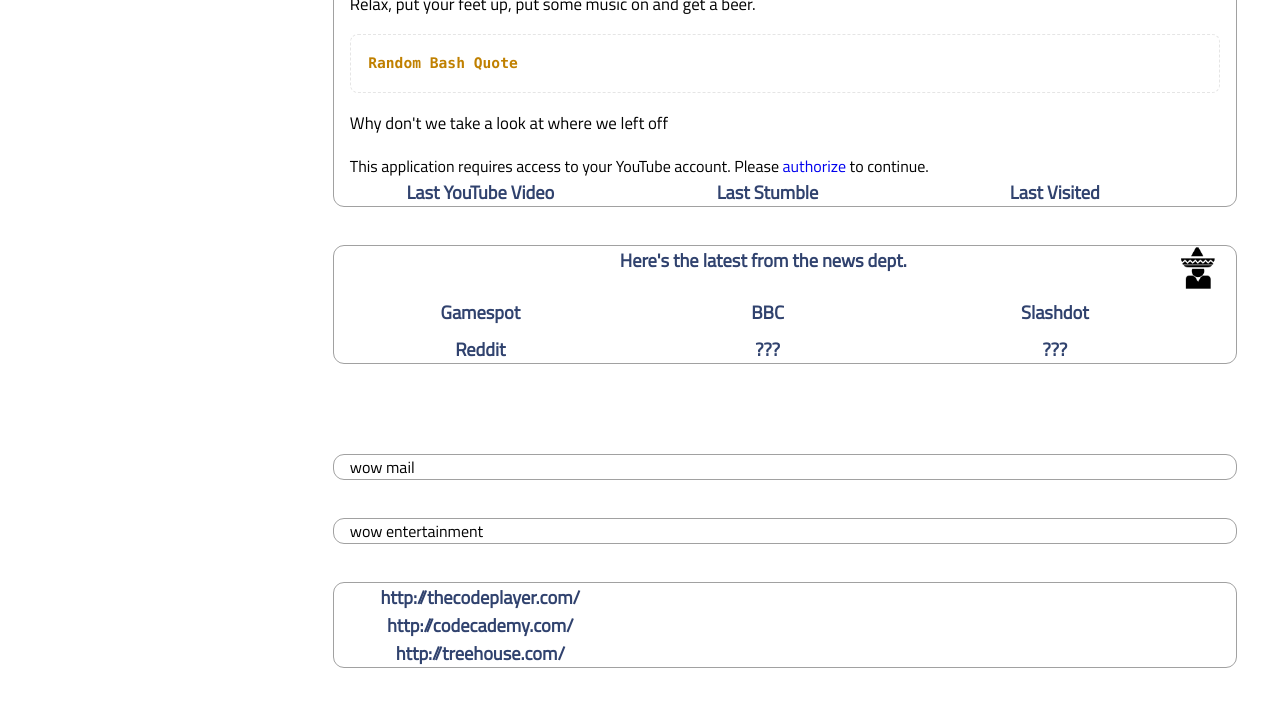
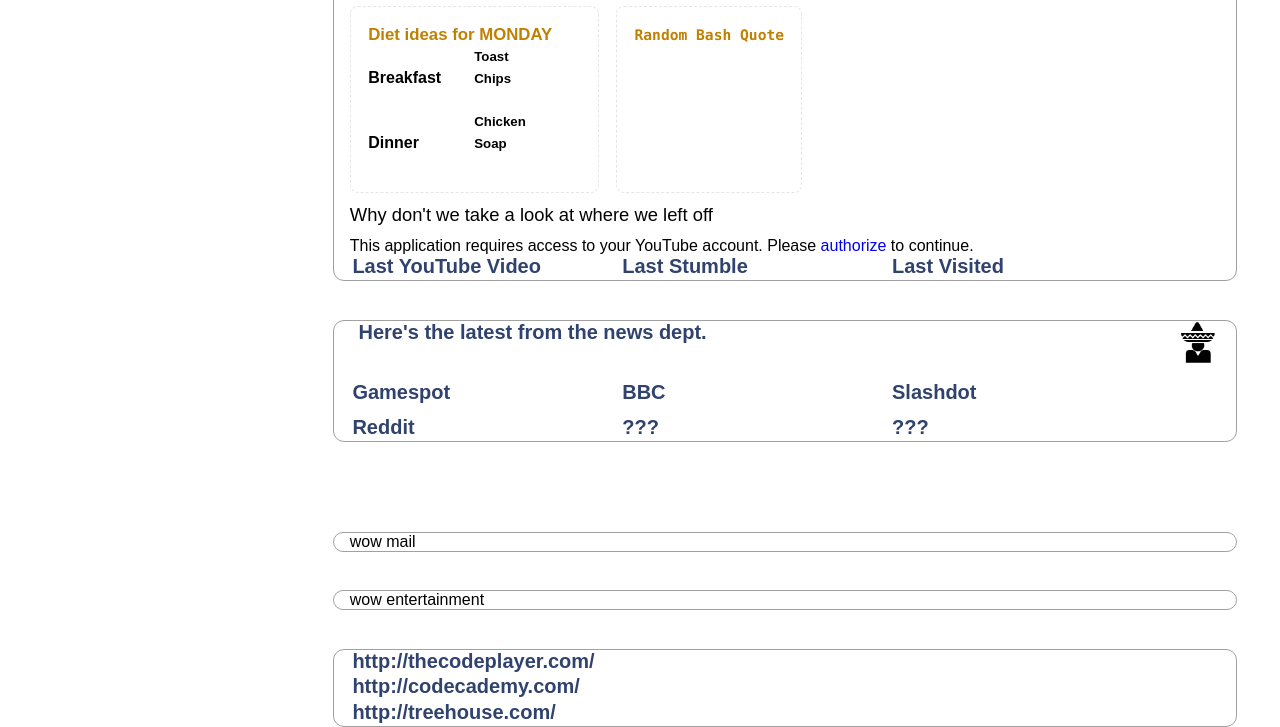
Before and after one commit to intheon/webshirt, a plain HTML site: page index.html in a window 1280 px wide. Shown: the part 217-944 px from the top of the page. Before the commit the page ends 885 px from the top, so only its background shows below. Drawn offline with Linux system fonts and the light colour scheme; a script that the page names is missing; a web font is replaced by a local one.

Commit message:
fonts n stuff

```diff
--- a/css/style.css
+++ b/css/style.css
@@ -1,6 +1,6 @@
 body
 {
-	font-family: 			'Titillium Web', sans-serif;
+	font-family: 			'Mallanna', sans-serif;
 	background-image: 		url(../img/sky.jpg);
 	background-position:	right top;
 	background-attachment: 	fixed;
@@ -120,33 +120,67 @@
 	-o-transition:			background 1s;
 	transition:				background 1s
 }
-
 }
 .area h1
 {
-	margin:					0;
 	color:					#535268;
 	font-weight:			normal;
-	margin-bottom:			3%;
+	padding-bottom:			1%;
+	margin-top:				1%;
 }
 .area h2
 {
-	font-size:				1.15em;
-	text-align: 			center;
+	font-size:				1.25em;
 	color:					#30426E;
+	margin-bottom:			1%;
+	margin-left:			1%;
 }
 .area p
 {
-	font-size:				1.05em;
-	margin-top:				2%;
-	margin-bottom:			2%;
+	font-size:				1.15em;
+	margin-top:				1%;
+	margin-bottom:			1%;
 	line-height:			26px;
 }
-.latest
+.flex_panels
 {
 	display:				flex;
 	flex-direction:			row;
 
+}
+.group
+{
+
+	float:					left;
+	width:					100%;
+}
+.header
+{
+	float:					left;
+	width:					50%;
+}
+.items
+{
+	float:					left;
+	width:					50%;
+}
+.items *
+{
+	margin:					0px;
+	padding:				0px;
+}
+
+
+.column
+{
+	padding:				2%;
+	background:				url(../img/area_bg.png) top center;
+	background-size:		cover;
+	border-radius: 			8px;
+	border: 				1px dashed;
+	border-color:			#E5E5E5;
+	line-height:			22px;
+	margin-right:			2%;
 }
 .panel
 {
@@ -155,7 +189,6 @@
 	background:				url(../img/area_bg.png) top center;
 	background-size:		cover;
 	margin-right:			1%;
-	padding-right:			2%;
 	width:					30%;
 }
 .panel p
@@ -163,13 +196,6 @@
 	padding:				0%;
 	margin-bottom:			0.3%;
 	font-size:				1em;
-}
-.panel *
-{
-	margin-left:			1%;
-	margin-right:			1%;
-	padding-left:			1%;
-	padding-right:			1%;
 }
 .left_side_panel
 {
@@ -245,16 +271,18 @@
 {
 	font-size:				0.87em;
 	font-family:     		"Lucida Console", "Lucida Sans Typewriter", Monaco, "Bitstream Vera Sans Mono", monospace;
-	padding:				2%;
-	width:					auto;
-	background:				url(../img/area_bg.png) top center;
-	background-size:		cover;
-	border-radius: 			8px;
-	border: 				1px dashed;
-	border-color:			#E5E5E5;
-	line-height:			22px;
 }
 .quote h3
+{
+	color:					#C08000;
+	font-weight:			none;
+	font-size:				1.05em;
+}
+.diet
+{
+	min-width:				15%;
+}
+.diet h3
 {
 	color:					#C08000;
 	font-weight:			none;
--- a/index.html
+++ b/index.html
@@ -2,7 +2,7 @@
 <html xmlns="http://www.w3.org/1999/xhtml">
 	<head>
 		<title>EVERYBODY DO THE LIZARD</title>
-		<link href='http://fonts.googleapis.com/css?family=Titillium+Web' rel='stylesheet' type='text/css'>
+		<link href='http://fonts.googleapis.com/css?family=Mallanna' rel='stylesheet' type='text/css'>
 		<link rel="stylesheet" type="text/css" href="css/style.css" />
 	</head>
 	<body>
@@ -33,18 +33,47 @@
 		</div>
 		<!-- END -->
 		<div class="contentAreas">
+
+			<!-- THE FIRST PANEL -->
 			<div id="homeArea" class="area">
-				<h1>Welcome home Ben<img src="img/guacamole.png" width="5%" class="smallico"></h1>
+
+				<h1>Welcome home Ben<img src="img/guacamole.png" width="4%" class="smallico"></h1>
+
 				<p>Now you've probably had a hard days work, and will most probably want to chill the fuck out.<br /> Relax, put your feet up, put some music on and get a beer.</p>
-				<div class="quote" id="bash">
-					<h3>Random Bash Quote</h3>
+
+				<div class="flex_panels">
+
+					<div class="diet column" id="diet">
+						<h3>Diet ideas for MONDAY</h3>
+
+							<div class="group">
+								<div class="header"><h4>Breakfast</h4></div>
+								<div class="items">
+									<h5>Toast</h5>
+									<h5>Chips</h5>
+								</div>
+							</div>
+
+							<div class="group">
+								<div class="header"><h4>Dinner</h4></div>
+								<div class="items">
+									<h5>Chicken</h5>
+									<h5>Soap</h5>
+								</div>
+							</div>
+					</div>
+
+					<div class="quote column" id="bash">
+						<h3>Random Bash Quote</h3>
+					</div>
+
 				</div>
 				<p>Why don't we take a look at where we left off</p>
 				<div id="login-container" class="pre-auth">
 					This application requires access to your YouTube account.
 					Please <a href="#" id="login-link">authorize</a> to continue.
 				</div>
-				<div class="latest">
+				<div class="flex_panels">
 					<div class="panel">
 						<div id="lastYoutube">
 							<h2>Last YouTube Video</h2>
--- a/js/engine.js
+++ b/js/engine.js
@@ -15,8 +15,8 @@
 		$(".menu_panel").append("<div class='menu_item'>" + links[i] + "</div>");
 	}
 
-	//var rootDir = "http://localhost/webshirt/";
-	var rootDir = "http://intheon.xyz/liv/";
+	var rootDir = "http://localhost/webshirt/";
+	//var rootDir = "http://intheon.xyz/liv/";
 // the above just dynamically adds in links
 // because i cant be bothered to hard code them
 
```
Also changed, not shown: 1 other file.
